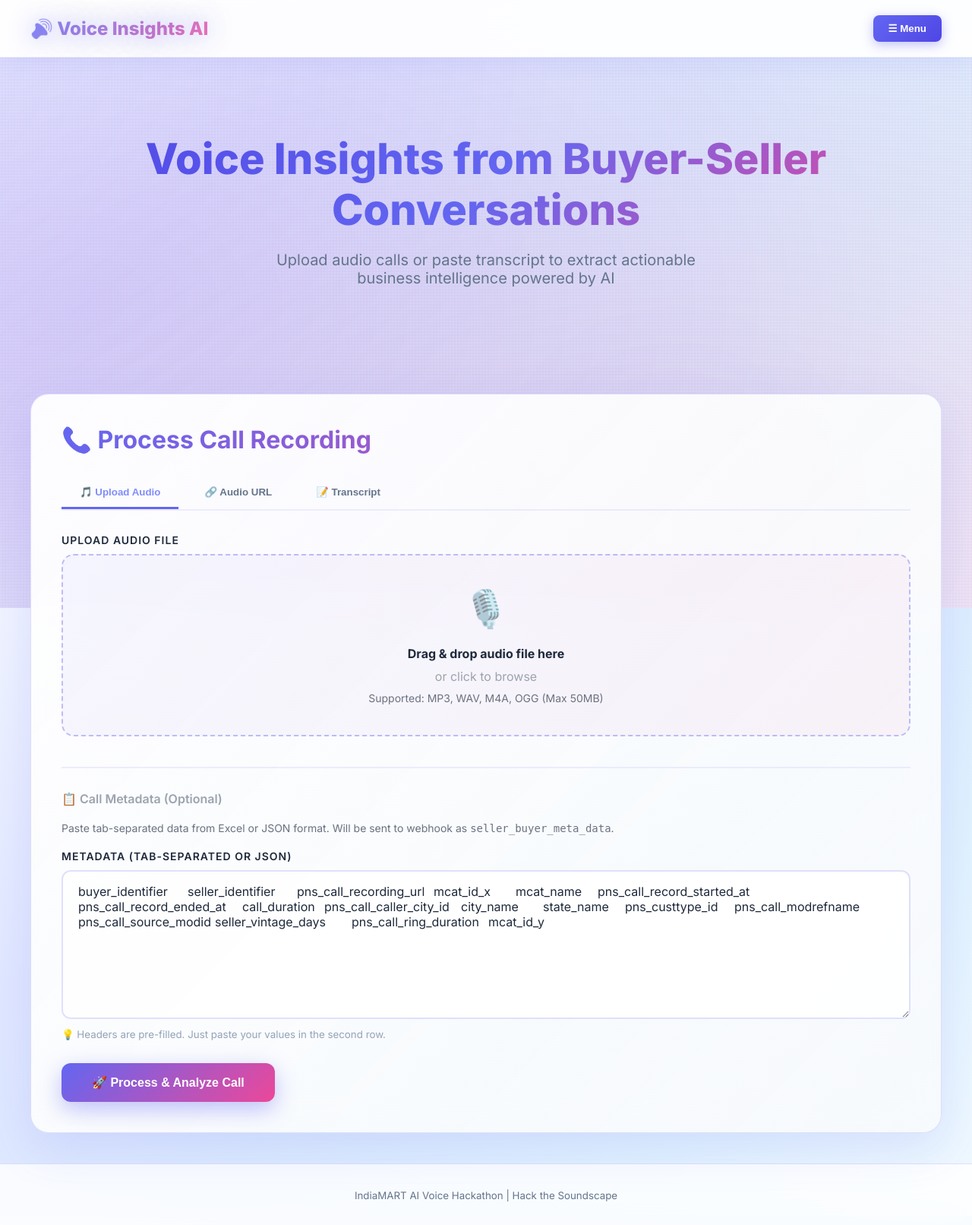
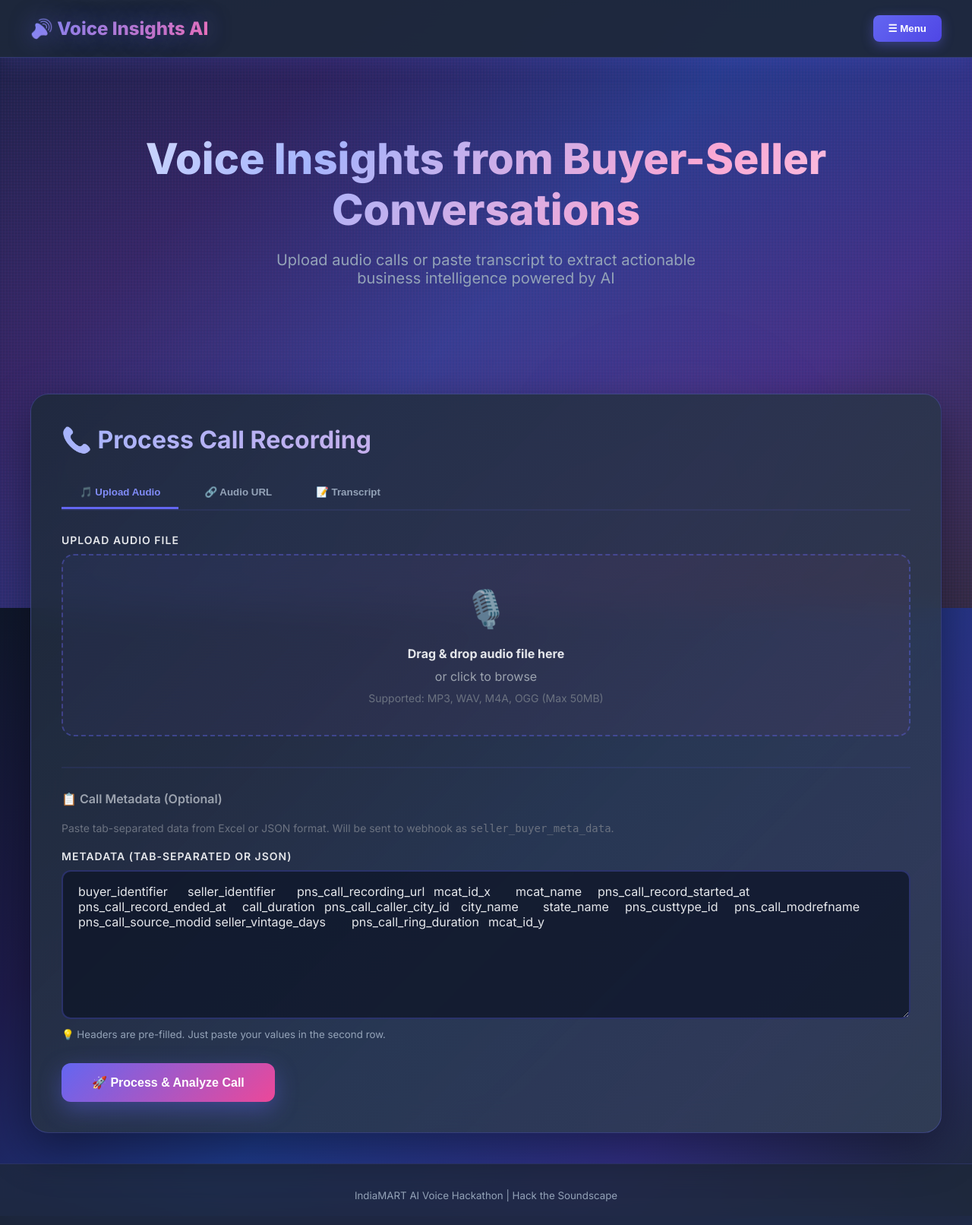
Before and after one commit to khemchand123/Translation-API, a Flask app: page / in a window 1280 px wide. Shown: the whole page at 76% size. Run offline with Flask 3, Linux system fonts and the light colour scheme; some libraries are stand-ins or nearby versions.

Commit message:
latest changes'

```diff
--- a/frontend_flow/app/company_service.py
+++ b/frontend_flow/app/company_service.py
@@ -9,8 +9,8 @@ class CompanyService:
         # Using IP address instead of domain for better accessibility
         self.base_url_template_1 = "http://34.93.120.35/wservce/company/detail/glusrid/{user_id}/alias//cat_link//token/imobile@15061981/req_server/home_server/modid/tdw/is_mob_device/"
         self.base_url_template_2 = "http://34.93.120.35/wservce/company/detail/glusrid//alias/{alias}/cat_link//token/imobile@15061981/req_server/home_server/modid/tdw/is_mob_device/"
-        # Working GST API with free trial key
-        self.gst_api_key = "35763275830677245b5785e216f6afdf"
+        # Working GST API with updated key
+        self.gst_api_key = "d315ec2fa9590c48e436cad6520f5110"
         self.gst_api_url = f"https://sheet.gstincheck.co.in/check/{self.gst_api_key}/{{gst_number}}"
 
     def get_showroom_alias(self, user_id: str) -> Optional[str]:
--- a/frontend_flow/app/routes.py
+++ b/frontend_flow/app/routes.py
@@ -184,7 +184,8 @@ def upload():
                     gst_validation = None
                     if not is_bulk_processing:  # Only validate for single upload page
                         if response_data and isinstance(response_data, list) and len(response_data) > 0:
-                            output = response_data[0].get('output', {})
+                            # Handle both old structure (with 'output') and new structure (direct data)
+                            output = response_data[0].get('output', response_data[0])
                             seller_id = output.get('seller_identifier') or seller_buyer_meta_data.get('seller_identifier')
 
                             if seller_id:
--- a/frontend_flow/static/css/style.css
+++ b/frontend_flow/static/css/style.css
@@ -8,19 +8,19 @@
   --primary-light: #818cf8;
   --accent: #ec4899;
   --accent-glow: #f472b6;
-  --bg-dark: #ffffff;
-  --bg-card: #f8fafc;
-  --border: #e2e8f0;
-  --text: #1e293b;
-  --text-dim: #64748b;
+  --bg-dark: #0f172a;
+  --bg-card: #1e293b;
+  --border: #334155;
+  --text: #e5e7eb;
+  --text-dim: #94a3b8;
 }
 
 body {
   font-family: 'Inter', system-ui, -apple-system, sans-serif;
   margin: 0;
-  background: linear-gradient(135deg, #f0f4ff 0%, #e0e7ff 25%, #dbeafe 50%, #e0f2fe 75%, #f0f9ff 100%);
+  background: linear-gradient(135deg, #0f172a 0%, #1e1b4b 25%, #1e3a8a 50%, #312e81 75%, #1e293b 100%);
   background-attachment: fixed;
-  color: #1e293b;
+  color: var(--text);
   overflow-x: hidden;
 }
 
@@ -100,10 +100,10 @@ header {
   align-items: center;
   justify-content: space-between;
   padding: 20px 40px;
-  background: rgba(255, 255, 255, 0.95);
+  background: rgba(30, 41, 59, 0.95);
   backdrop-filter: blur(20px);
-  border-bottom: 1px solid rgba(99, 102, 241, 0.2);
-  box-shadow: 0 4px 30px rgba(99, 102, 241, 0.1);
+  border-bottom: 1px solid rgba(99, 102, 241, 0.3);
+  box-shadow: 0 4px 30px rgba(99, 102, 241, 0.2);
   z-index: 100;
 }
 
@@ -145,12 +145,12 @@ header h1 {
   right: 0;
   top: 100%;
   margin-top: 8px;
-  background: rgba(255, 255, 255, 0.98);
+  background: rgba(30, 41, 59, 0.98);
   backdrop-filter: blur(20px);
   border: 1px solid rgba(99, 102, 241, 0.3);
   border-radius: 12px;
   min-width: 200px;
-  box-shadow: 0 10px 40px rgba(99, 102, 241, 0.2);
+  box-shadow: 0 10px 40px rgba(0, 0, 0, 0.6);
   overflow: hidden;
 }
 
@@ -190,7 +190,7 @@ main {
 .hero-title {
   font-size: 56px;
   font-weight: 800;
-  background: linear-gradient(135deg, #4f46e5 0%, #6366f1 50%, #ec4899 100%);
+  background: linear-gradient(135deg, #e0e7ff 0%, #a5b4fc 30%, #f9a8d4 70%, #fbcfe8 100%);
   -webkit-background-clip: text;
   -webkit-text-fill-color: transparent;
   background-clip: text;
@@ -208,12 +208,12 @@ main {
 }
 
 .card {
-  background: linear-gradient(135deg, rgba(255, 255, 255, 0.95) 0%, rgba(248, 250, 252, 0.9) 100%);
+  background: linear-gradient(135deg, rgba(30, 41, 59, 0.9) 0%, rgba(51, 65, 85, 0.8) 100%);
   backdrop-filter: blur(20px);
-  border: 1px solid rgba(99, 102, 241, 0.2);
+  border: 1px solid rgba(99, 102, 241, 0.3);
   border-radius: 24px;
   padding: 40px;
-  box-shadow: 0 20px 60px rgba(99, 102, 241, 0.15);
+  box-shadow: 0 20px 60px rgba(0, 0, 0, 0.4);
   transition: all 0.4s ease;
   position: relative;
   overflow: visible;
@@ -222,15 +222,15 @@ main {
 
 .card:hover {
   transform: translateY(-8px);
-  box-shadow: 0 30px 80px rgba(99, 102, 241, 0.25);
-  border-color: rgba(99, 102, 241, 0.5);
+  box-shadow: 0 30px 80px rgba(99, 102, 241, 0.4);
+  border-color: rgba(99, 102, 241, 0.6);
 }
 
 h2 {
   font-size: 32px;
   font-weight: 700;
   margin-bottom: 30px;
-  background: linear-gradient(135deg, #6366f1 0%, #ec4899 100%);
+  background: linear-gradient(135deg, #a5b4fc 0%, #f9a8d4 100%);
   -webkit-background-clip: text;
   -webkit-text-fill-color: transparent;
   background-clip: text;
@@ -261,9 +261,9 @@ h2 {
   width: 100%;
   padding: 16px 20px;
   border-radius: 12px;
-  border: 2px solid rgba(99, 102, 241, 0.2);
-  background: rgba(255, 255, 255, 0.9);
-  color: #1e293b;
+  border: 2px solid rgba(99, 102, 241, 0.3);
+  background: rgba(15, 23, 42, 0.8);
+  color: var(--text);
   font-size: 16px;
   transition: all 0.3s ease;
   font-family: 'Inter', sans-serif;
@@ -278,8 +278,8 @@ h2 {
 .form-group select:focus {
   outline: none;
   border-color: var(--primary);
-  background: rgba(255, 255, 255, 1);
-  box-shadow: 0 0 0 4px rgba(99, 102, 241, 0.1), 0 0 30px rgba(99, 102, 241, 0.3);
+  background: rgba(30, 41, 59, 0.95);
+  box-shadow: 0 0 0 4px rgba(99, 102, 241, 0.15), 0 0 30px rgba(99, 102, 241, 0.4);
 }
 
 .form-group textarea {
@@ -437,14 +437,14 @@ table { width: 100%; border-collapse: collapse; margin-top: 20px; }
 th, td { border-bottom: 1px solid rgba(99, 102, 241, 0.1); padding: 16px; text-align: left; }
 th { font-weight: 700; color: var(--primary-light); }
 
-pre.transcript { white-space: pre-wrap; background: rgba(248, 250, 252, 0.9); padding: 20px; border-radius: 12px; border: 1px solid rgba(99, 102, 241, 0.2); color: #1e293b; }
+pre.transcript { white-space: pre-wrap; background: rgba(15, 23, 42, 0.8); padding: 20px; border-radius: 12px; border: 1px solid rgba(99, 102, 241, 0.3); color: var(--text); }
 
 footer {
   padding: 30px 40px;
   text-align: center;
-  color: #64748b;
+  color: var(--text-dim);
   border-top: 1px solid rgba(99, 102, 241, 0.2);
-  background: rgba(255, 255, 255, 0.8);
+  background: rgba(30, 41, 59, 0.8);
   backdrop-filter: blur(20px);
 }
 
```
Also changed, not shown: frontend_flow/templates/upload.html (+53 -10 lines).
